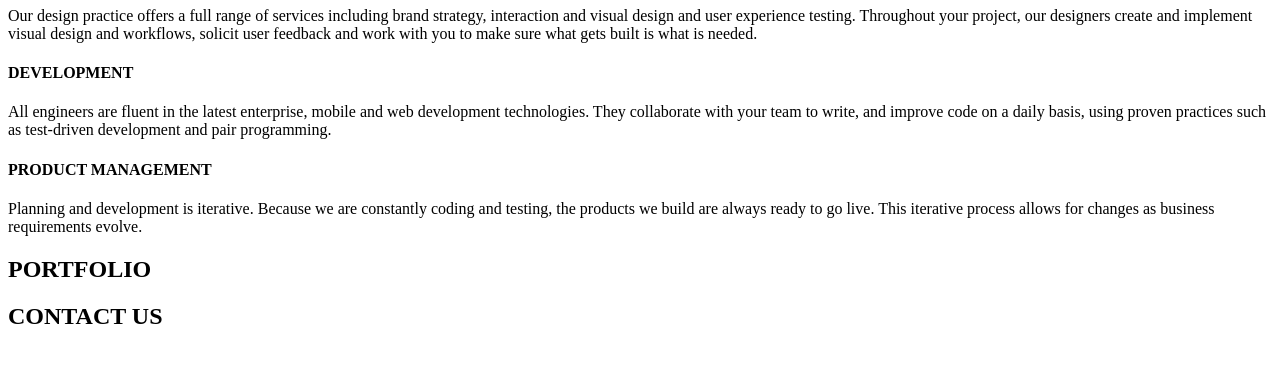
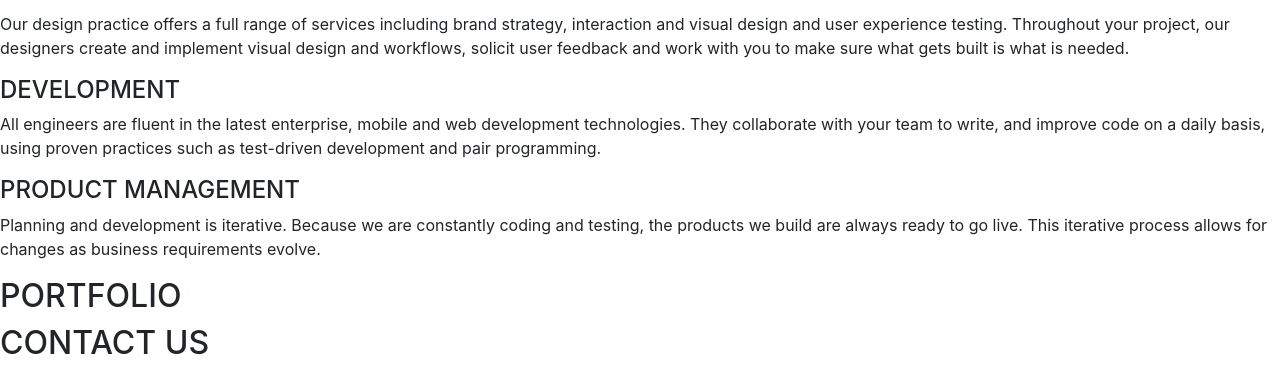
Before and after one commit to Muia23/Delani-Studio, a plain HTML site: page index.html in a window 1280 px wide. Shown: the part 542-912 px from the top of the page. Drawn offline with nearby package versions, Linux system fonts and the light colour scheme.

Commit message:
Added boostrap, css and js links

```diff
--- a/index.html
+++ b/index.html
@@ -1,6 +1,8 @@
 <!DOCTYPE html>
 <html>
   <head>
+    <link rel="stylesheet" href="https://stackpath.bootstrapcdn.com/bootstrap/4.4.1/css/bootstrap.min.css" integrity="sha384-Vkoo8x4CGsO3+Hhxv8T/Q5PaXtkKtu6ug5TOeNV6gBiFeWPGFN9MuhOf23Q9Ifjh" crossorigin="anonymous">
+    <link href="css/styles.css" type="text/css" rel="stylesheet">
     <title> Delani Studio </title>
   </head>
   <body>
@@ -36,6 +38,6 @@
       <h2>PORTFOLIO</h2>
   <!--CONTACT US-->
       <h2>CONTACT US</h2>
-
+    <script src ="js/script.js"></<script type="text/javascript"></script>
   </body>
 </html>
```
